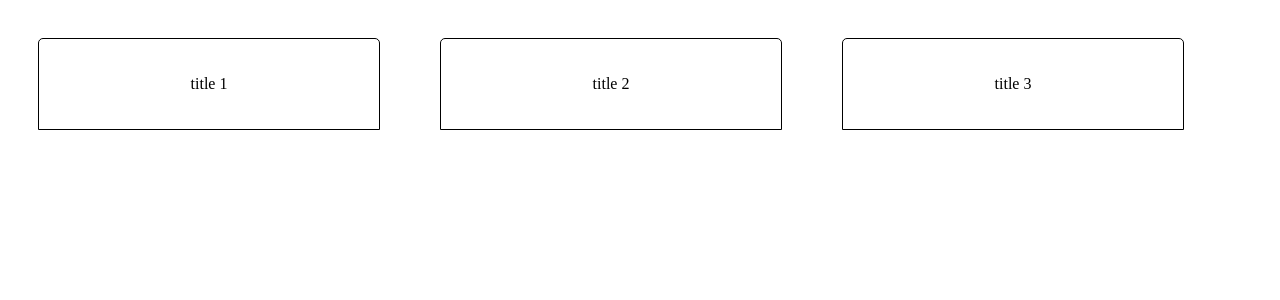
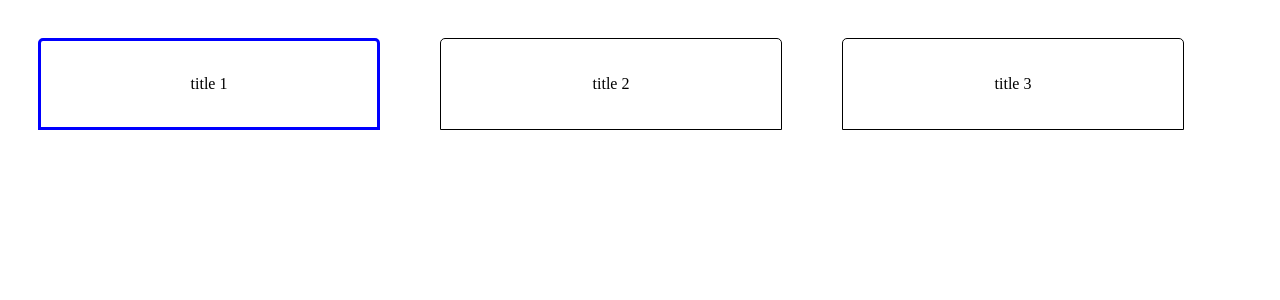
Before and after one commit to vi-v/angular-animations, an Angular app in the folder client/: page / in a window 1280 px wide. Shown: the top 300 px of the page. Built offline with nearby package versions, Linux system fonts and the light colour scheme.

Commit message:
Update goal css

```diff
--- a/client/src/app/app.component.html
+++ b/client/src/app/app.component.html
@@ -1 +1,5 @@
-<app-goal *ngFor="let goal of courseGoals" [goal]="goal"></app-goal>
+<app-goal
+  *ngFor="let goal of courseGoals"
+  [goal]="goal"
+  [ngClass]="{ active: goal.isActive }"
+  (click)="goal.isActive=!goal.isActive"></app-goal>
--- a/client/src/app/components/goal/goal.component.css
+++ b/client/src/app/components/goal/goal.component.css
@@ -7,3 +7,9 @@
     margin: 30px;
     text-align: center;
 }
+
+:host(.active) {
+    border: 3px solid blue;
+    padding: 18px;
+
+}
```
